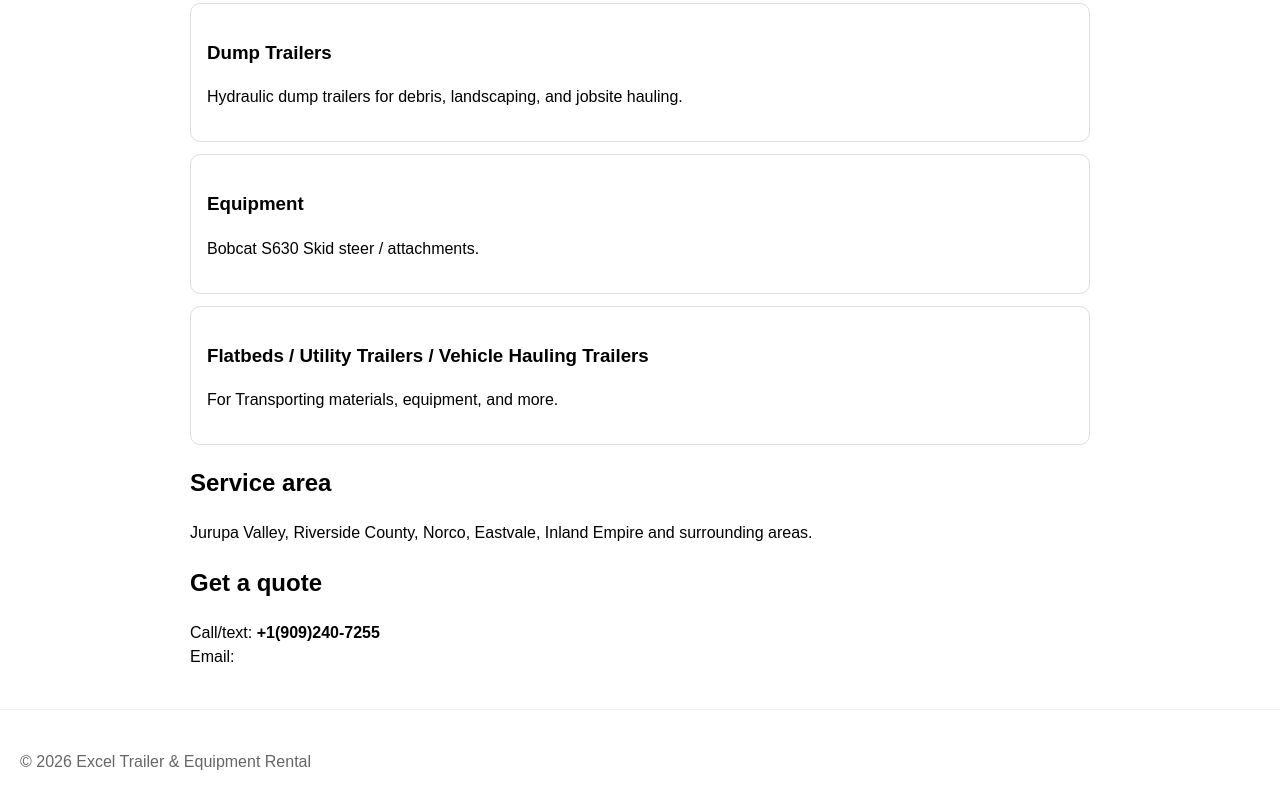
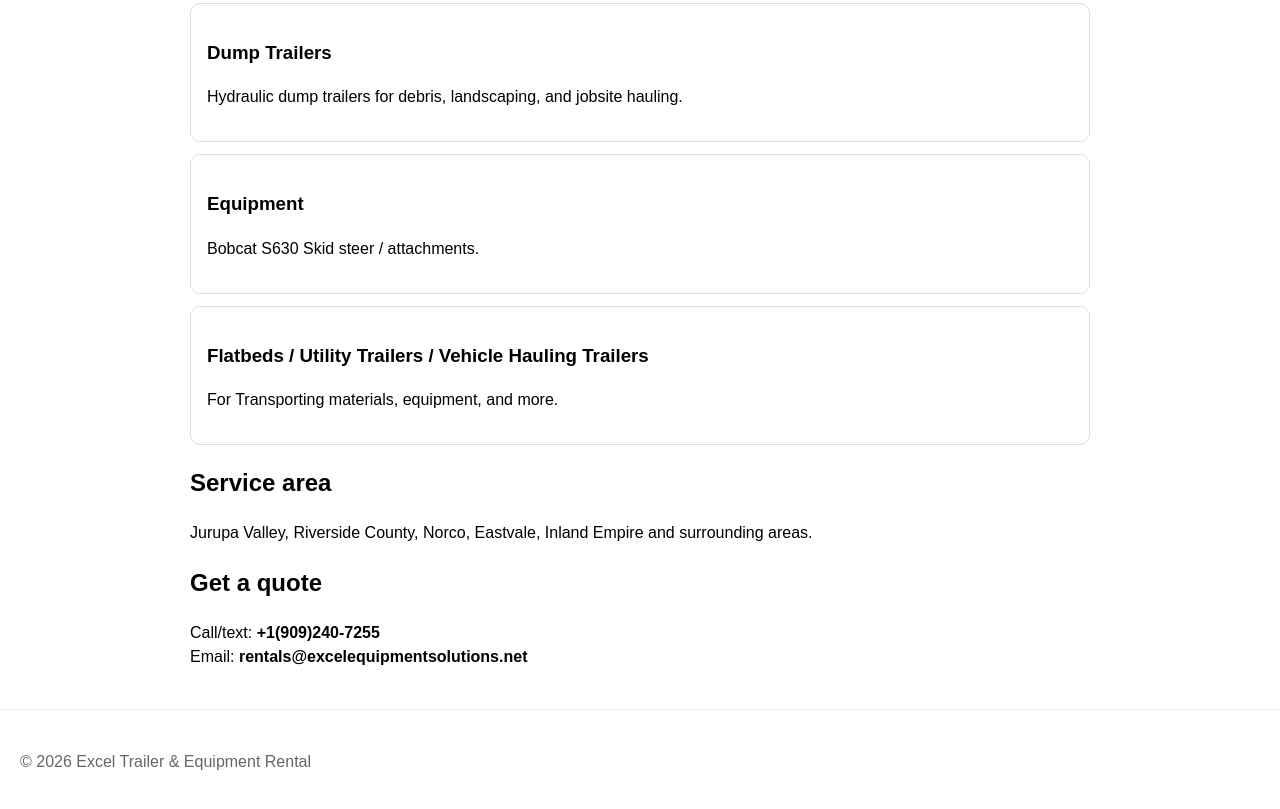
Before and after one commit to excel-equipment/excel-equipment-rentals-site, a plain HTML site: page index.html in a window 1280 px wide. Shown: the part 345-1154 px from the top of the page. Drawn offline with Linux system fonts and the light colour scheme.

Commit message:
Update index.html

```diff
--- a/index.html
+++ b/index.html
@@ -48,7 +48,7 @@
     <h2>Get a quote</h2>
     <p>
       Call/text: <strong>+1(909)240-7255</strong><br/>
-      Email: <strong<rentals@excelequipmentsolutions.net</strong>
+      Email: <strong>rentals@excelequipmentsolutions.net</strong>
     </p>
   </main>
 
```
